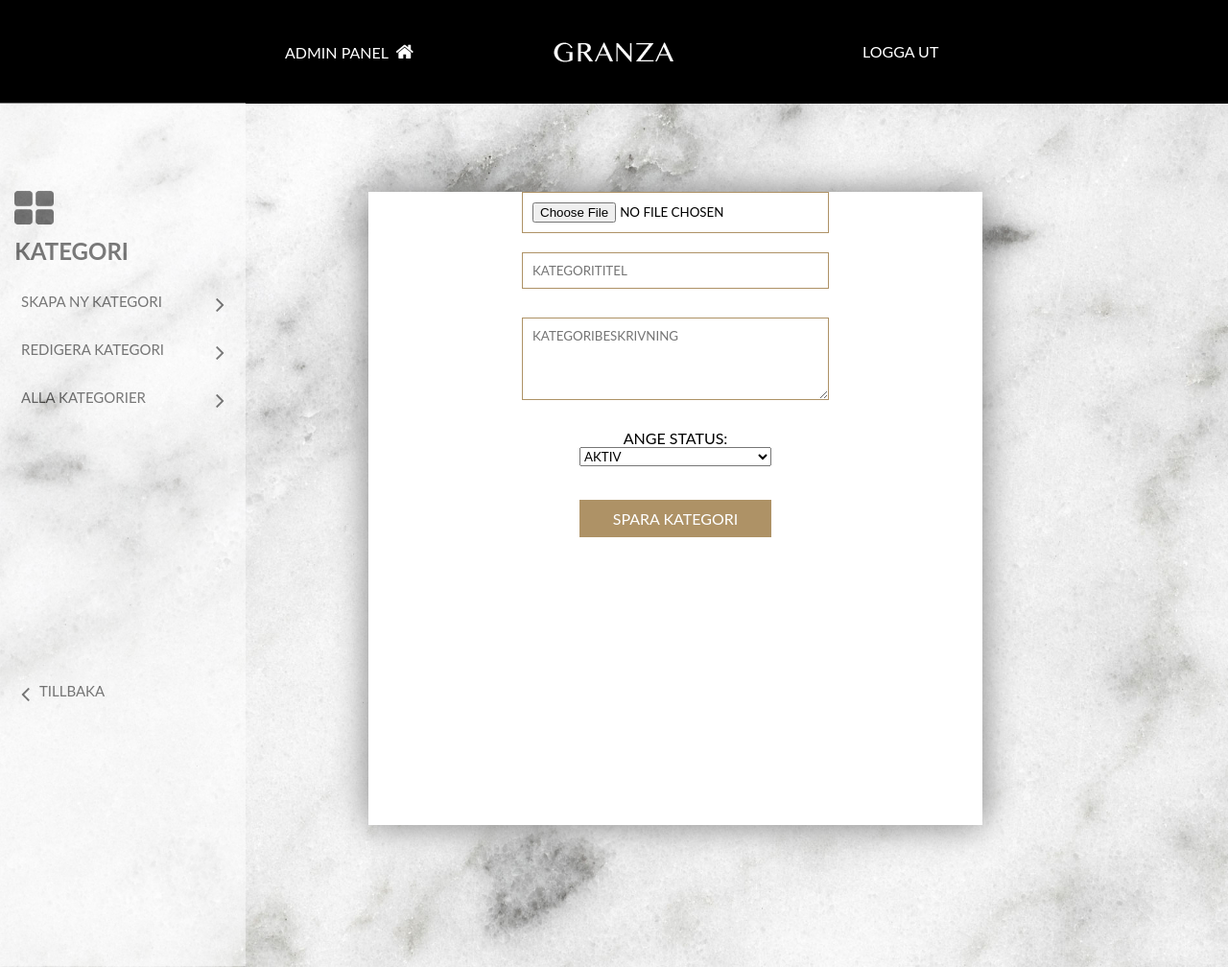
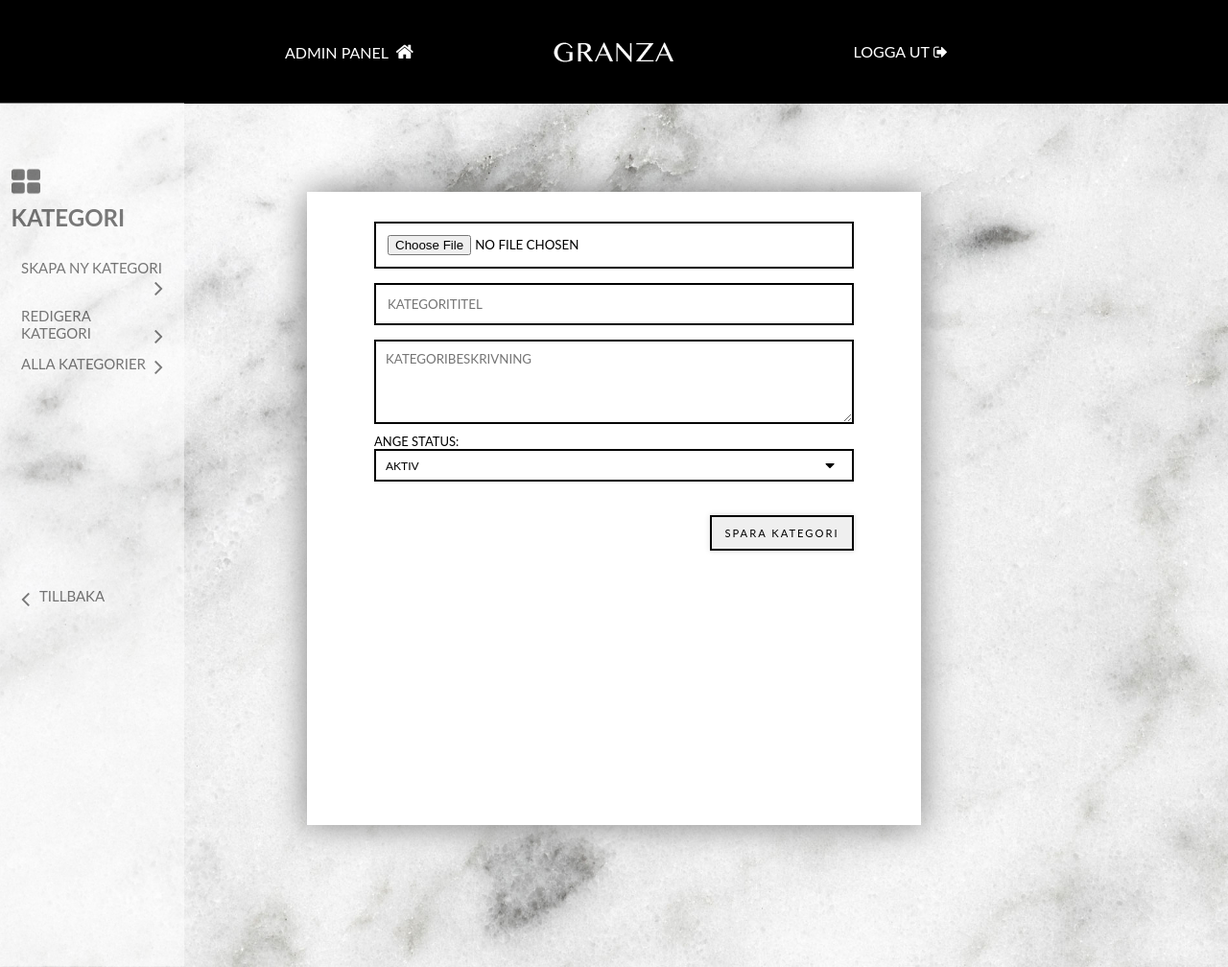
Before and after one commit to nicholkaren/granza, a PHP site: the page made by templates/add_category_tpl.php in a window 1280 px wide. Shown: the whole page at 96% size. Run offline with PHP 8.4, Linux system fonts and the light colour scheme; the template is opened without the code that fills it, so the values that code supplies are empty.

Commit message:
Skapa kategori
skapa kategori klar och små ändringar i menyn. Lade till en ikon på logga ut.

```diff
--- a/controllers/add_cat_controller.php
+++ b/controllers/add_cat_controller.php
@@ -7,7 +7,7 @@ include('meny_controller.php');
 include('includes/token.php');
 
 getToken();
-/***** HÄMTAR KATEGORITITEL OCH ID TILL RULLISTAN *****/
+//hämtar kategori titel och cat_id till selects
 
 $sql = "SELECT title, category_id FROM category;";
 	$stmt = $pdo->prepare($sql);
--- a/controllers/add_product_controller.php
+++ b/controllers/add_product_controller.php
@@ -7,7 +7,7 @@ include('includes/token.php');
 
 getToken();
 
-/***** HÄMTAR KATEGORITITEL OCH ID TILL RULLISTAN *****/
+// hämtar kategori titel och cat_id till SELECT fälten
 
 $sql = "SELECT title, category_id FROM category;";
 	$stmt = $pdo->prepare($sql);
--- a/controllers/handle_cat_controller.php
+++ b/controllers/handle_cat_controller.php
@@ -1,13 +1,13 @@
 <?php
 
-/****************** HÄR HÄMTAS FILEN SOM LADDAS UPP ******************/
-// till denna mappen flyttas filerna
+//Här hämtas filerna som laddas upp
+// och hamnar i mappen nedan.
 $upload_dir = 'uploads/category';
 
 include('uploads_controller.php');
 include('includes/token.php');
 
-/****************** TRYCK IN DATAN I DB ******************/
+//här matas datan in i databasen - när kategorier skapas.
 if (isset($_POST['cat'])){
 
 
--- a/controllers/meny_controller.php
+++ b/controllers/meny_controller.php
@@ -1,8 +1,7 @@
 <?php
+// här hämtas kategori titel & cat_id till menyn.
+
 $pagecontentcat = new stdClass;
-
-
-/***** HÄMTAR KATEGORITITEL OCH ID TILL MENYN *****/
 
 $sql1 = "SELECT title, category_id FROM category;";
 	$stmt = $pdo->prepare($sql1);
--- a/controllers/uploads_controller.php
+++ b/controllers/uploads_controller.php
@@ -1,4 +1,5 @@
 <?php
+//Logik för uppladningen av filer som används i admin när produkt eller kategori skapas.
 
 if(!empty($_FILES['file1']['name'])) {
 
@@ -14,7 +15,8 @@ if(!empty($_FILES['file1']['name'])) {
 
     $url = $upload_dir."/".$_FILES['file1']['name'];
     if (!$error){
-    // här flyttar vi filen till den valda mappen eller det valda stället i filstrukturen.
+    //Hör flyttas den uppladdade filen till rätt mapp i filstrukturen.
+
         move_uploaded_file($_FILES['file1']['tmp_name'], $url);
     } else {
         $pagecontent->error = 'Det finns errors: <br>'.$message;
--- a/css/add_category.css
+++ b/css/add_category.css
@@ -12,7 +12,7 @@ div.create_cat{
     right:0;
     left:0;
     margin-right: auto;
-    margin-left: 30%;
+    margin-left: auto;
     width: 50%;
     background-color:white;
     height: 660px;
@@ -20,84 +20,102 @@ div.create_cat{
     -webkit-box-shadow:  0 0 35px grey;
     box-shadow: 0 0 35px grey;
 }
-h1#add-cat-h1 {
+/*SUCCESS Feedback på ifall produkten matats in*/
+p#p-success{
+    padding-top:10px;
+    color:	limegreen;
+    font-size: 20px;
+}
+/*ERROR Feedback på ifall produkten matats in*/
+p#p-error{
+    color:	red;
+    font-size: 20px;
+}
+/*Titel*/
+h1#add-cat-h1{
+    position: absolute;
+    top:-15%;
+    right:0;
+    left:0;
+    font-size: 40px;
+    padding: 10px;
     text-align: center;
+    color:white;
 }
+/*Formuläret - fil, titel, pris*/
+form{
+    margin-top:2.5%;
+    width: 500px;
+}
+#update-product{
+    margin-top:0;
+}
+/*Alla inputfält - fil, titel, pris*/
+input{
+    padding:12px;
+    border:solid 2px black;
+    width: 100%;
+    margin-top:15px;
+    outline:none;
 
-
-form {
+}
+/*TEXTRUTA*/
+textarea{
+    margin-top: 15px;
+    border:solid 2px black;
+    padding:10px;
+    width: 100%;
+}
+label{
+    margin-top: 2%;
+    margin-bottom: -3%;
+    font-size: 13px;
+    float: left;
+}
+/*Ange kategori & status SELECTS*/
+div.style_select select {
+    margin-top: 3%;
+    display: inline-block;
+    outline: none;
+    background:  transparent;
+    width: 100%;
+    padding: 10px;
+    font-size: 12px;
+    line-height: 1;
+    border-radius: 0;
+    border: black solid 2px;
+    height: 34px;
+    -webkit-appearance: none;
+}
+#create-cat > div > i{
+    margin-left: 90%;
+    margin-top: -5%;
+}
+/*Spara knapp*/
+button.btn_save{
+    float:right;
+    color: black;
+    font-size: 0.7em;
     margin: 0 auto;
-    text-align: center;
+    margin-top: 7%;
+    display: block;
+    width: 150px;
+    padding: 10px;
+    border: solid black 2px;
+    text-decoration: none;
+    letter-spacing: 2px;
+    -moz-box-shadow: 0 0 35px #dcdcdc;
+    -webkit-box-shadow: 0 0 35px #dcdcdc;
+    box-shadow: 0 0 6px #dcdcdc;
+    transition:all 0.20s linear;
 }
-
-form:first-of-type {
-    margin-bottom: 40px;
+button.btn_save:hover{
+    text-decoration: none;
+    -webkit-transform: scale(1.1);
+    -ms-transform: scale(1.1);
+    transform: scale(1.1);
+    background-color: white;
+    color: white;
+    background-color: black;
+    border: none;
 }
-
-#cat-pic-div {
-    border: 1px solid rgba(174,146, 102, 1);
-    height: 300px;
-    width: 300px;
-    margin: auto;
-    margin-bottom: 20px;
-}
-
-#cat-pic {
-    max-width: 100%;
-    max-height: 100%;
-}
-
-input, #cat-title, #file-upload-cat, textarea {
-    width: 50%;
-    max-width: 450px;
-    border: 1px solid #AE9266;
-    padding: 10px;
-    margin-bottom: 20px;
-}
-
-textarea,#cat-title {
-    display: block;
-    margin: auto;
-    margin-bottom: 30px
-}
-
-select {
-    display: block;
-    margin: auto;
-    margin-bottom: 20px;
-    width: 200px;
-}
-
-
-#save-cat-button, #search-cat-button{
-    margin: 0 auto;
-	padding: 10px;
-	background-color: #AE9266;
-	border: none;
-	width: 200px;
-	color: white;
-	font-size: 1em;
-	text-transform: uppercase;
-    cursor: pointer;
-}
-#save-cat-button{
-    display: inline-block;
-    margin: 15px;
-}
-
-#search-cat-button {
-    width: 100px;
-    display: block;
-    margin-top: 20px;
-}
-
-#p-error {
-    text-align: center;
-    color: red;
-}
-
-#p-success {
-    text-align: center;
-    color: green;
-    font-size: 24px;
-}
--- a/css/admin_header.css
+++ b/css/admin_header.css
@@ -22,7 +22,6 @@ body > header > ul > li:nth-child(1) > a > i{
     font-size: 20px;
     margin-left: 4px;
 }
-
 li.a_list {
     margin-left: auto;
     margin-right: auto;
--- a/css/admin_sidemenu.css
+++ b/css/admin_sidemenu.css
@@ -1,7 +1,7 @@
 /*Sidomeny*/
 nav.side_menu{
     background-color:#FFFFFF;
-    width: 20%;
+    width: 15%;
     height:900px;
     position:absolute;
     color:black;
--- a/includes/admin_sidemenu_cat.php
+++ b/includes/admin_sidemenu_cat.php
@@ -10,18 +10,18 @@
   </header>
         <ul class="second_menu">
 
-            <a href="?action=create-product" class="txt">
+            <a href="?action=create-category" class="txt">
                 <li class="side_menu">Skapa ny kategori
                     <i class="fa fa-angle-right"></i>
                 </li>
             </a>
 
-            <a href="?action=edit-product"class="txt">
+            <a href="?action=edit-category"class="txt">
                 <li class="side_menu">Redigera kategori
                     <i class="fa fa-angle-right"></i>
                 </li>
             </a>
-            <a href="?action=all-products" class="txt">
+            <a href="?action=all-categories" class="txt">
                 <li class="side_menu"> Alla kategorier
                         <i class="fa fa-angle-right"></i>
                 </li>
--- a/templates/add_category_tpl.php
+++ b/templates/add_category_tpl.php
@@ -4,30 +4,38 @@
 <meta name="viewport" content="width=device-width, initial-scale=1">
 <!--BAKGRUNDBILD-->
 <img class="background" src="img/products/big/marble-wallpaper-white.jpg">
+<!--Vit div-->
+<div align="center">
     <div class="create_cat">
+        <!--sid titel-->
         <h1 id="add-cat-h1"><?php echo strtoupper($pagecontent->title); ?></h1>
+
     <?php
         if ($pagecontent->error !== ""){
             echo '<p id="p-error">'.$pagecontent->error.'</p>';
         }else if (!empty($last_id)) {
-            echo '<p id="p-success">Kategori tillagd!</p>';
-            echo '<h2>Kategorins id är: '.$last_id.'</h2>';
-        }
+                echo '<p id="p-success">Kategori med ID '.$last_id.' är sparad <i class="fa fa-check" style="font-size:20px;color:	limegreen"></i> </p>';}
         ?>
 
         <form method="post" action="?action=create-category" enctype="multipart/form-data" id="create-cat" name="add-category">
+
             <input type="file" name="file1" id="file-upload-cat">
             <input type="text" name="cat[title]" id="cat-title" placeholder="Kategorititel">
             <textarea form="create-cat" rows="4" cols="50" name="cat[desc]" id="cat-desc" placeholder="Kategoribeskrivning"></textarea>
-        <p>Ange status:</p>
-        <select name="cat[status]">
+
+            <label for="sel_status">Ange status:</label>
+            <div class="style_select">
+                <select name="cat[status]" id="sel_status">
                     <option value="active" name="cat[active]">Aktiv</option>
                     <option value="inactive" name="cat[inactive]">Inaktiv</option>
                 </select>
-
+                <!--IKON PIL NEDÅT-->
+                <i class="fa fa-caret-down" aria-hidden="true"></i>
+            </div>
             <!-- FORM TOKEN-->
             <?php echo getTokenField(); ?>
 
-        <button type="submit" id="save-cat-button">Spara kategori</button>
+            <button type="submit" id="save-cat-button" class="btn_save">Spara kategori</button>
         </form>
     </div>
+</div>
--- a/templates/admin_header.php
+++ b/templates/admin_header.php
@@ -8,9 +8,9 @@
 <header class="admin" align="center">
 <ul class ="admin_menu">
 
-  <li class="a_list"><a href="?action=login"> Admin panel <i class="fa fa-home" aria-hidden="true" style="color:white font-size:32px;"></i></a></li>
+  <li class="a_list"><a id="1" href="?action=login"> Admin panel <i class="fa fa-home" aria-hidden="true" style="color:white font-size:32px;"></i></a></li>
     <li class="a_list"><img src="img/logo/granza.png" alt="logotype granza" id="id_logo"></li>
-    <li class="a_list"><a href="?action=logout">LOGGA UT</a></li>
+    <li class="a_list"><a id="2" href="?action=logout">LOGGA UT<i class="fa fa-sign-out" aria-hidden="true" style="margin-left:4px;"></i></a></li>
 
 </ul>
 
```
Also changed, not shown: css/add_product.css (+5 -3 lines), css/admin_list.css (+28 -10 lines), css/edit_product.css (+3 -4 lines), templates/edit_cat_tpl.php (+2 -6 lines), templates/product_list_tpl.php (+9 -13 lines), 1 other file. Lines whose indentation alone changed are shown as unchanged.
